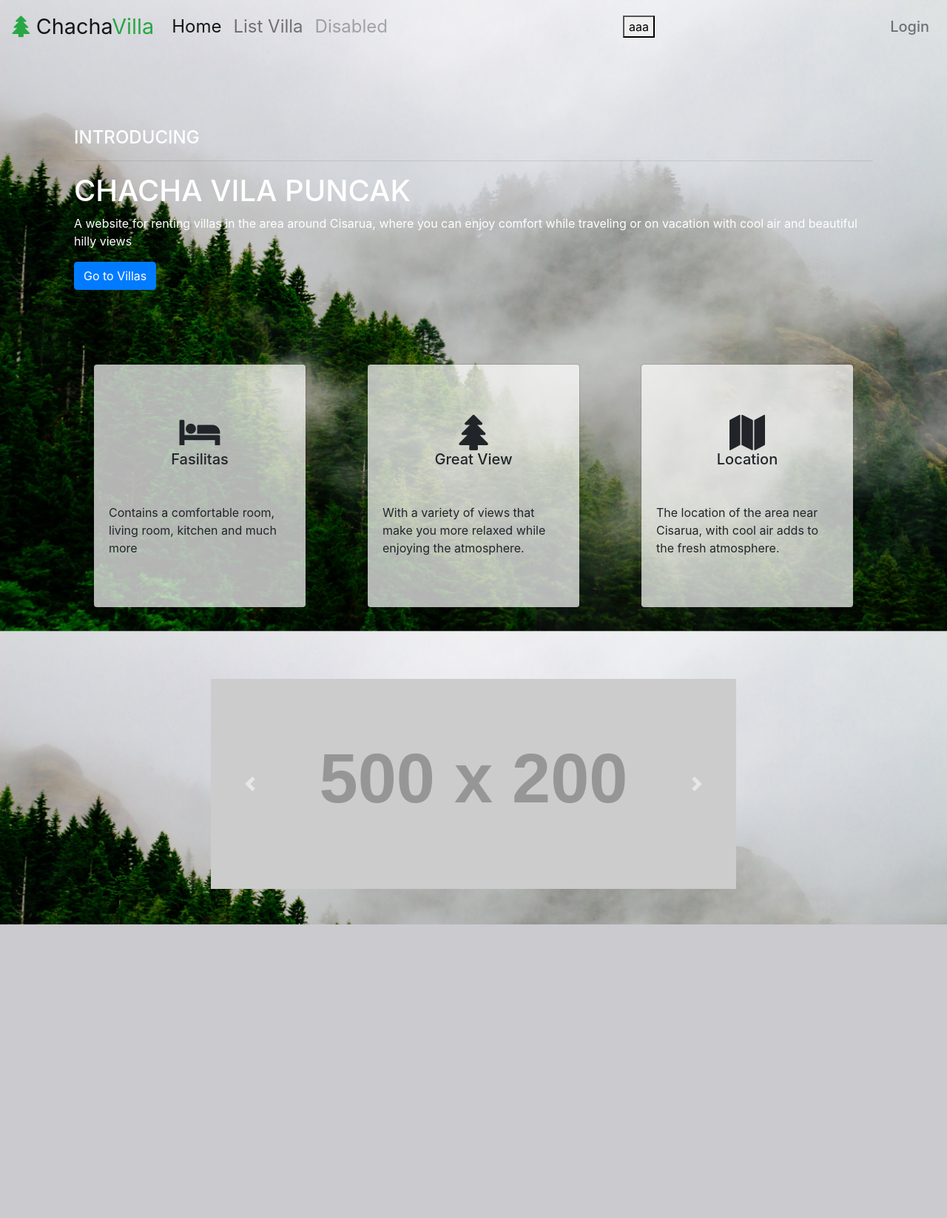
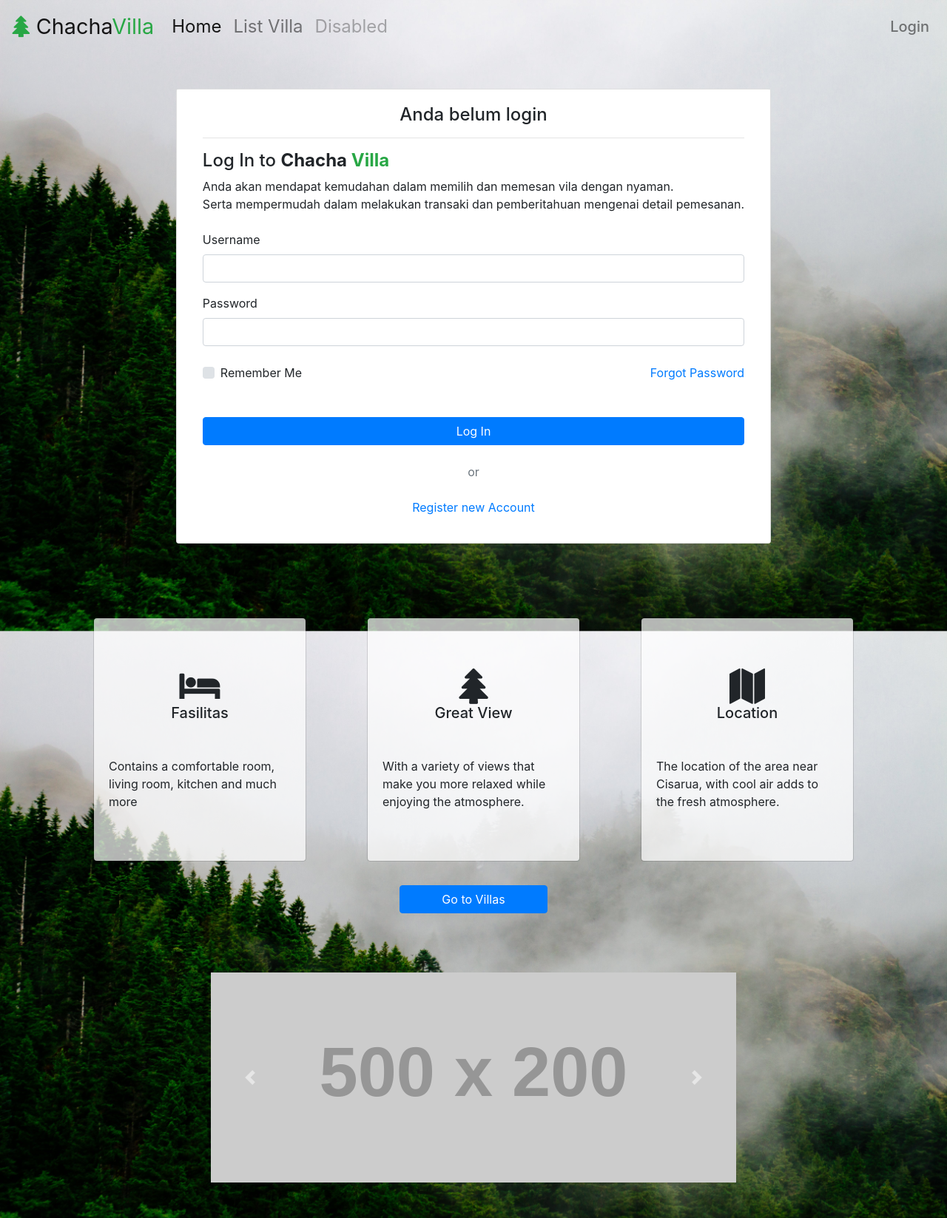
Before and after one commit to Septian-tri/ChaChaVila, a PHP site: page / in a window 1280 px wide. Shown: the whole page at 74% size. Before the commit the page ends 1250 px from the top, so only its background shows below. Run offline with PHP 8.4, Linux system fonts and the light colour scheme; grey boxes labelled with a size stand in for pictures from a placeholder-image service; some libraries are stand-ins or nearby versions.

Commit message:
penambahan 2 tipe index
perapihan beberapa line code di .php yang lain

```diff
--- a/CheckIn.php
+++ b/CheckIn.php
@@ -90,6 +90,8 @@
 
         </footer>
     </div>
+    <br>
+    <br>
 </body>
 
 </html>
--- a/Navbar.php
+++ b/Navbar.php
@@ -67,8 +67,6 @@
                     </li>
                 </ul>
 
-                <button onclick="ModalNotif()" id="testis">aaa</button>
-
                 <ul class="nav navbar-nav mt-2 ml-auto">
                     <li class="nav-item dropdown">
 
--- a/Settings/js/main.js
+++ b/Settings/js/main.js
@@ -69,7 +69,7 @@ function ModalNotif() {
         '<div class="bg-danger text-white">',
             '<div class="py-2 px-3">',
                 'some error',
-                '<a class="float-right" onclick="' + this.parentElement.style.display =='none' +' ">&times;</a>',
+                '<a class="float-right" onclick=" ">&times;</a>',
             '</div>',
         '</div>'].join('');
     document.getElementById("ErrorMessage").innerHTML = lines;
--- a/index.php
+++ b/index.php
@@ -1,5 +1,6 @@
 <!DOCTYPE html>
 <html>
+
 <head>
     <meta charset="utf-8">
     <meta name="viewport" content="width=device-width, initial-scale=1">
@@ -8,27 +9,84 @@
     <link rel="stylesheet" href="Settings/font-awesome/css/font-awesome.min.css">
 
 </head>
+
 <body id="bg">
 
     <?php include('Navbar.php'); ?>
 
-        <div >
+    <div>
         <div class="container">
-                <div class="sections">
-                    <div class="col-12">
-                        <div class="text-white">
-                            <p class="text-uppercase h4">Introducing </p>
-                            <hr/>
-                            <h1 >CHACHA VILA PUNCAK</h1>
-                            <p>
-                                A website for renting villas in the area around Cisarua, where you can enjoy comfort while traveling or on vacation with cool air and beautiful hilly views
+            <!-- sebelum login -->
+            <div class="container">
+                <div class="row justify-content-center">
+                    <div class="card">
+                        <div class="card-body">
+                            <div class="container">
+                                <p class="text-center h4">Anda belum login</p>
+                                <hr />
+                                <div class="mb-4">
+                                    <h4>Log In to
+                                        <strong>
+                                            Chacha
+                                            <text class="text-success">Villa</text>
+                                        </strong>
+                                    </h4>
+                                    <p class="m-0">
+                                        Anda akan mendapat kemudahan dalam memilih dan memesan vila dengan nyaman.
                                     </p>
-                            <a href="List_villa.php" class="btn btn-primary">Go to Villas</a>
+                                    <p class="mb-4">
+                                        Serta mempermudah dalam melakukan transaki dan pemberitahuan mengenai detail pemesanan.
+                                    </p>
+                                </div>
+                                <form action="#" method="post">
+                                    <div class="form-group first">
+                                        <label for="username">Username</label>
+                                        <input type="text" class="form-control" id="username">
+                                        <div id="ErrorMessage"></div>
+                                    </div>
+                                    <div class="form-group last mb-4">
+                                        <label for="password">Password</label>
+                                        <input type="password" class="form-control" id="password">
+                                        <div id="ErrorMessage"></div>
+                                    </div>
+                                    <div class="d-flex mb-5 align-items-center">
+                                        <div class="custom-control custom-checkbox">
+                                            <input type="checkbox" class="custom-control-input" id="customCheck1">
+                                            <label class="custom-control-label" for="customCheck1">Remember Me</label>
+                                        </div>
+
+                                        <div class="control__indicator"></div>
+                                        </label>
+                                        <span class="ml-auto"><a href="Forget_password.php" class="forgot-pass">Forgot Password</a></span>
+                                    </div>
+                                    <input type="submit" value="Log In" class="btn btn-pill text-white btn-block btn-primary">
+                                    <span class="d-block text-center my-4 text-muted"> or </span>
+                                    <div class="text-center mb-3">
+                                        <a href="Register.php">Register new Account</a>
+                                    </div>
+                                </form>
                             </div>
                         </div>
                     </div>
 
-                <div class="row mx-auto sections" id="Features" >
+                </div>
+            </div>
+
+            <!-- saat sudah login -->
+            <!-- <div class="sections">
+                <div class="col-12">
+                    <div class="text-white">
+                        <p class="text-uppercase h4">Introducing </p>
+                        <hr />
+                        <h1>CHACHA VILA PUNCAK</h1>
+                        <p>
+                            A website for renting villas in the area around Cisarua, where you can enjoy comfort while traveling or on vacation with cool air and beautiful hilly views
+                        </p>
+                    </div>
+                </div>
+            </div> -->
+
+            <div class="row mx-auto sections" id="Features">
                 <div class="col-lg-4 mb-3">
                     <div class="card bg-transparent mx-auto" style="width: 18rem;">
                         <div class="card-body rounded">
@@ -64,6 +122,7 @@
                         </div>
                     </div>
                 </div>
+                <a href="List_villa.php" class="btn btn-primary mx-auto mt-3" style="width: 200px;">Go to Villas</a>
             </div>
             <div class="container col-lg-8">
                 <div id="carouselExampleControls" class="carousel slide mx-auto mb-5" data-ride="carousel">
@@ -96,4 +155,5 @@
 
 
 </body>
+
 </html>
```
Also changed, not shown: Login.php (+4 -3 lines). Lines whose indentation alone changed are shown as unchanged.
